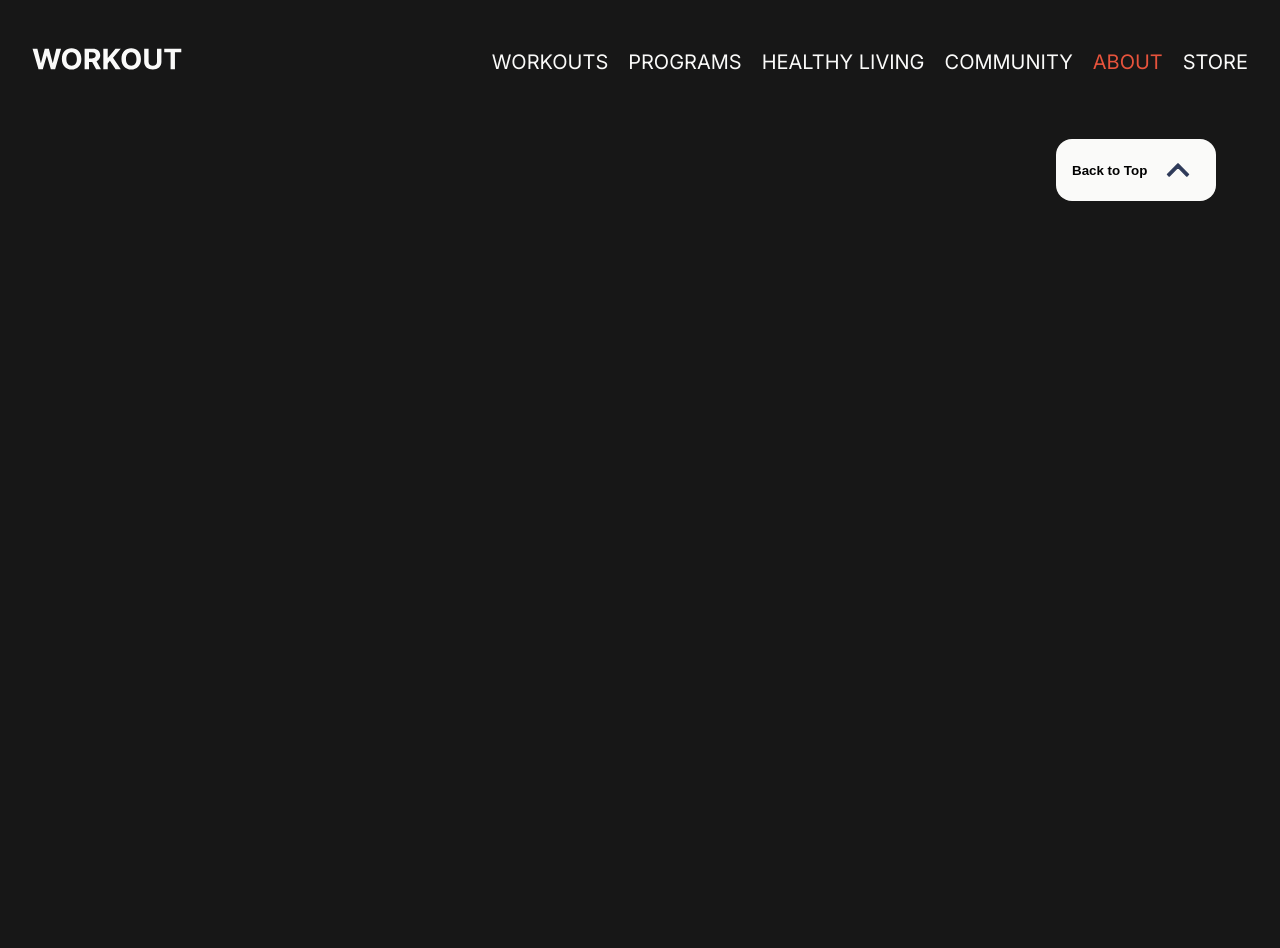
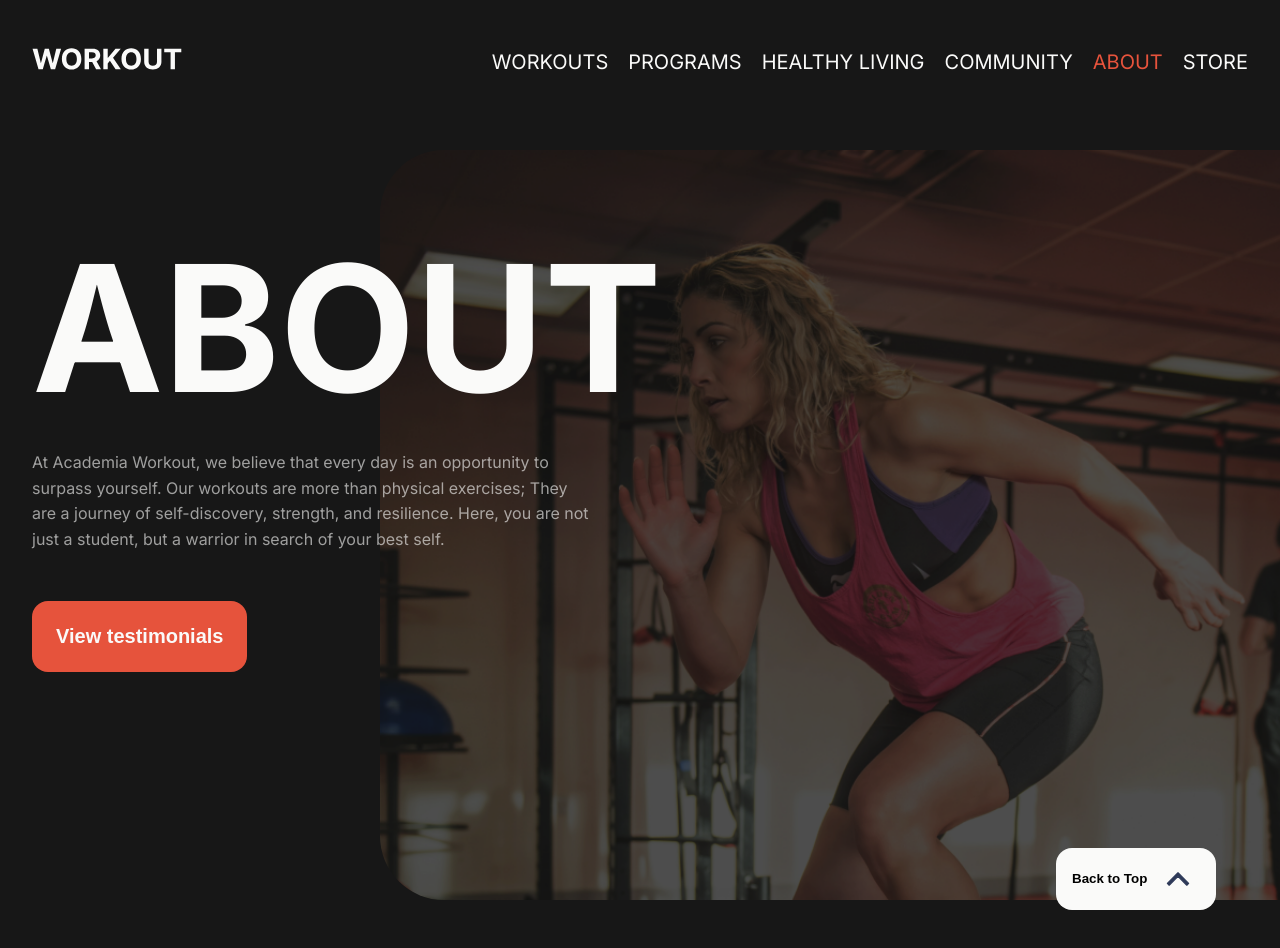
Before and after one commit to luizCosta-Serao/fitness, a React (Vite) app: page /about in a window 1280 px wide. Shown: the top 948 px of the page. Before the commit the page ends 800 px from the top, so only its background shows below. Built offline with nearby package versions, Linux system fonts and the light colour scheme; the HTML template or start-up script is replaced by a standard one.

Commit message:
banner inicial da página about

```diff
--- a/src/App.tsx
+++ b/src/App.tsx
@@ -7,6 +7,7 @@ import Footer from './components/Footer'
 import Programs from './pages/Programs'
 import HealthyLiving from './pages/HealthyLiving'
 import Community from './pages/Community'
+import About from './pages/About'
 
 function App() {
 
@@ -20,6 +21,7 @@ function App() {
             <Route path='/programs' element={<Programs />} />
             <Route path='/healthy' element={<HealthyLiving />} />
             <Route path='/community' element={<Community />} />
+            <Route path='/about' element={<About />} />
           </Routes>
           <Footer />
         </div>
--- /dev/null
+++ b/src/components/About/BannerAbout/BannerAbout.module.css
@@ -0,0 +1,58 @@
+.imgAbout {
+  background-image: url('../../../assets/banner_about.png');
+  background-repeat: no-repeat;
+  background-size: cover;
+  background-position: center top;
+  max-width: 900px;
+  width: 80%;
+  height: 750px;
+  border-radius: 4rem 0 0 4rem;
+  position: absolute;
+  top: 150px;
+  right: 0;
+  z-index: -1;
+  opacity: .8;
+}
+
+.content h1 {
+  color: var(--color-5);
+  font-size: var(--hero-header);
+  margin-bottom: 0;
+}
+
+.content p {
+  color: var(--color-5);
+  opacity: .6;
+  font-size: var(--body-txt);
+  max-width: 560px;
+  line-height: 1.6;
+  margin-bottom: 3rem;
+}
+
+.content button {
+  margin-bottom: 112px;
+}
+
+@media (max-width: 900px) {
+  .content h1 {
+    font-size: calc(var(--hero-header) - 1rem);
+  }
+}
+
+@media (max-width: 700px) {
+  .content h1 {
+    font-size: calc(var(--hero-header) - 2.5rem);
+  }
+}
+
+@media (max-width: 550px) {
+  .content h1 {
+    font-size: calc(var(--hero-header) - 5rem);
+  }
+}
+
+@media (max-width: 440px) {
+  .content h1 {
+    font-size: calc(var(--hero-header) - 7rem);
+  }
+}
--- /dev/null
+++ b/src/components/About/BannerAbout/BannerAbout.tsx
@@ -0,0 +1,17 @@
+import Button from '../../Global/Button'
+import styles from './BannerAbout.module.css'
+
+const BannerAbout = () => {
+  return (
+    <section>
+      <div className={styles.imgAbout}></div>
+      <div className={styles.content}>
+        <h1>ABOUT</h1>
+        <p>At Academia Workout, we believe that every day is an opportunity to surpass yourself. Our workouts are more than physical exercises; They are a journey of self-discovery, strength, and resilience. Here, you are not just a student, but a warrior in search of your best self.</p>
+        <Button>View testimonials</Button>
+      </div>
+    </section>
+  )
+}
+
+export default BannerAbout
--- /dev/null
+++ b/src/pages/About.tsx
@@ -0,0 +1,11 @@
+import BannerAbout from '../components/About/BannerAbout/BannerAbout'
+
+const About = () => {
+  return (
+    <>
+      <BannerAbout />
+    </>
+  )
+}
+
+export default About
```
Also changed, not shown: src/assets/banner_about.png (added), 1 other file (tests, documents, lock files or other folders).
